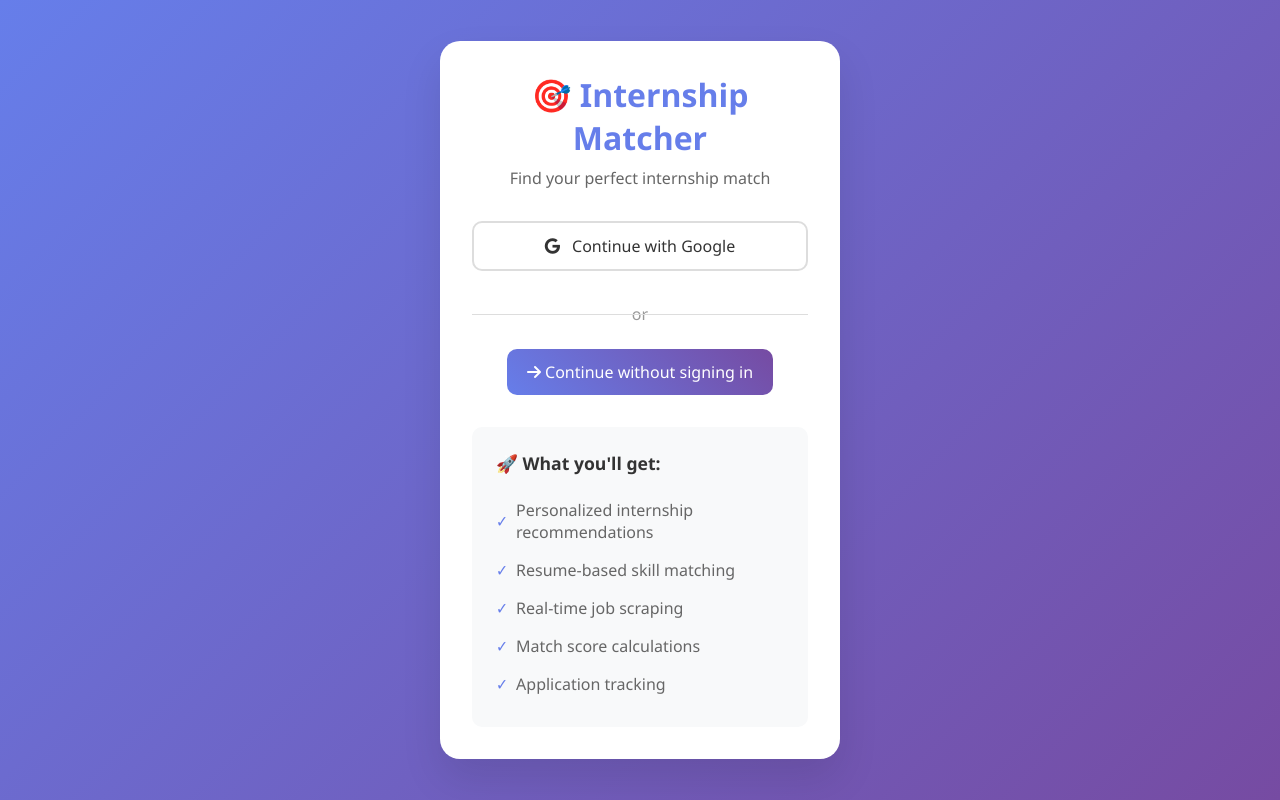
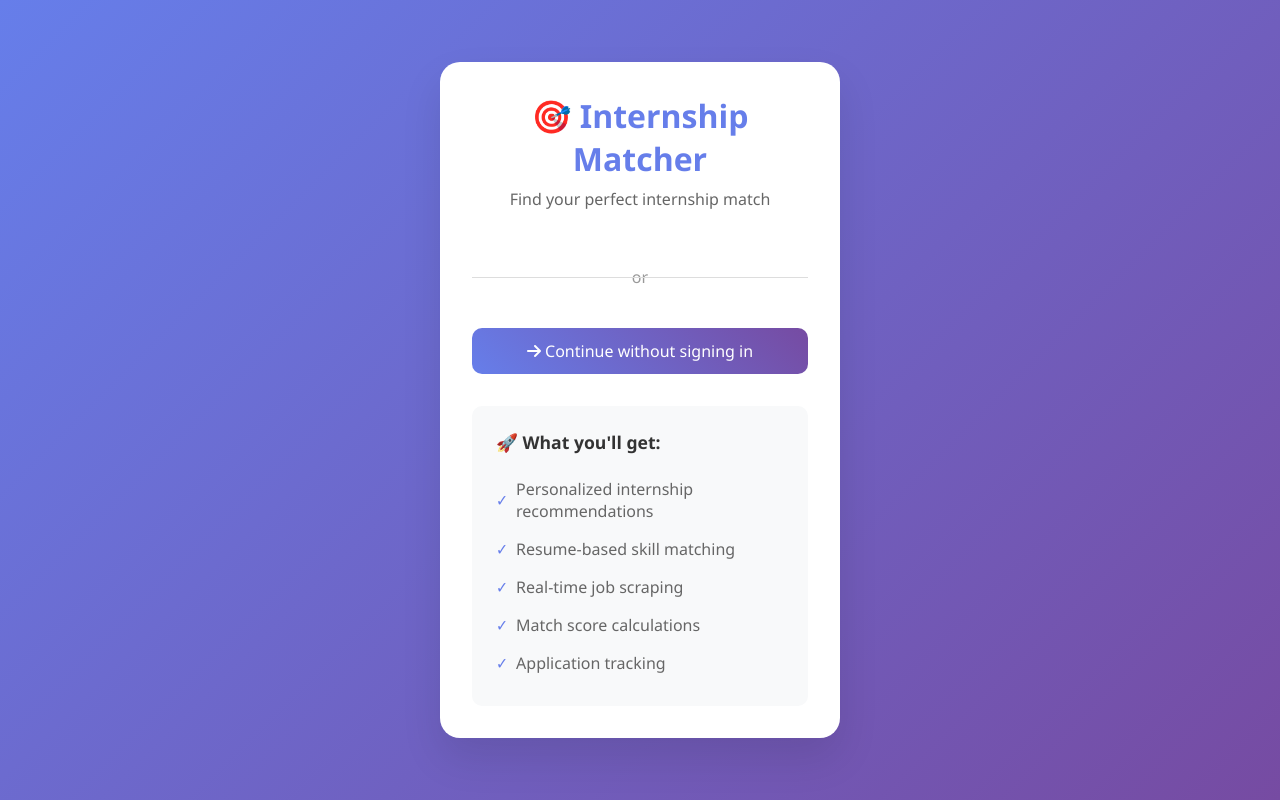
Before and after one commit to shirinalapati/Internship-App, a FastAPI app: page / in a window 1280 px wide. Run offline with FastAPI, Linux system fonts and the light colour scheme.

Commit message:
Temporarily disable Google OAuth button to prevent confusion while credentials are not configured

```diff
--- a/templates/login.html
+++ b/templates/login.html
@@ -216,11 +216,12 @@
         {% endif %}
 
         <div class="auth-buttons">
-            <a href="/auth/google" class="auth-btn google-btn">
+            <!-- Temporarily disabled until OAuth is configured
+            <a href="/auth/google" class="google-btn">
                 <i class="fab fa-google"></i>
                 Continue with Google
             </a>
-        </div>
+            -->
 
             <div class="divider">
                 <span>or</span>
@@ -230,6 +231,7 @@
                 <i class="fas fa-arrow-right"></i>
                 Continue without signing in
             </a>
+        </div>
 
         <div class="features">
             <h3>🚀 What you'll get:</h3>
```
Lines whose indentation alone changed are shown as unchanged.
